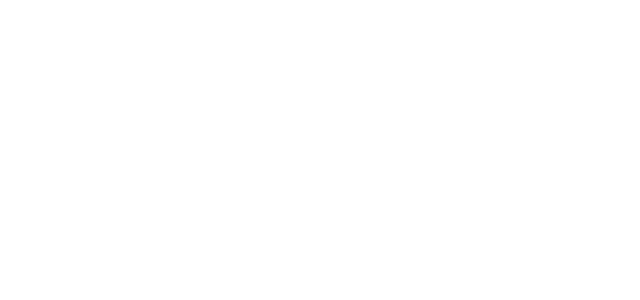
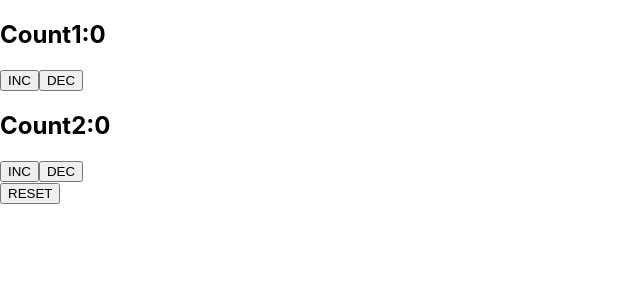
Before and after one commit to Martozhyna/my_react, a React (Create React App) app: page / in a window 1280 px wide. Shown: the top 300 px of the page, without its empty margins (0-640 px from the left). Built offline with nearby package versions, Linux system fonts and the light colour scheme.

Commit message:
add hw5 reducer

```diff
--- a/src/App.js
+++ b/src/App.js
@@ -1,8 +1,44 @@
+import {useReducer} from "react";
+
 const App = () => {
+
+  const reducer = (state,action) => {
+    switch (action.type) {
+      case 'INC1':
+        return {...state, count1: state.count1 + 1}
+      case 'DEC1':
+        return {...state, count1: state.count1 - 1}
+      case 'INC2':
+        return {...state, count2: state.count2 + 1}
+      case 'DEC2':
+        return {...state, count2: state.count2 - 1}
+      case 'RESET':
+        return {count1: action.payload,count2: action.payload}
+      default:
+        return {...state};
+
+    }
+  };
+
+  const initValue = () => (
+      {count1: 0, count2: 0}
+  );
+
+  const [state,dispatch] = useReducer(reducer,null,initValue)
+
   return (
-    <div className="App">
+      <div className="App">
+        <h2>Count1:{state.count1}</h2>
+        <button onClick={() => dispatch({type:'INC1'})}>INC</button>
+        <button onClick={() => dispatch({type:'DEC1'})}>DEC</button>
+        <h2>Count2:{state.count2}</h2>
+        <button onClick={() => dispatch({type:'INC2'})}>INC</button>
+        <button onClick={() => dispatch({type:'DEC2'})}>DEC</button>
+        <div>
+          <button onClick={() => dispatch({type:'RESET',payload:25})}>RESET</button>
+        </div>
 
-    </div>
+      </div>
   );
 }
 
```
